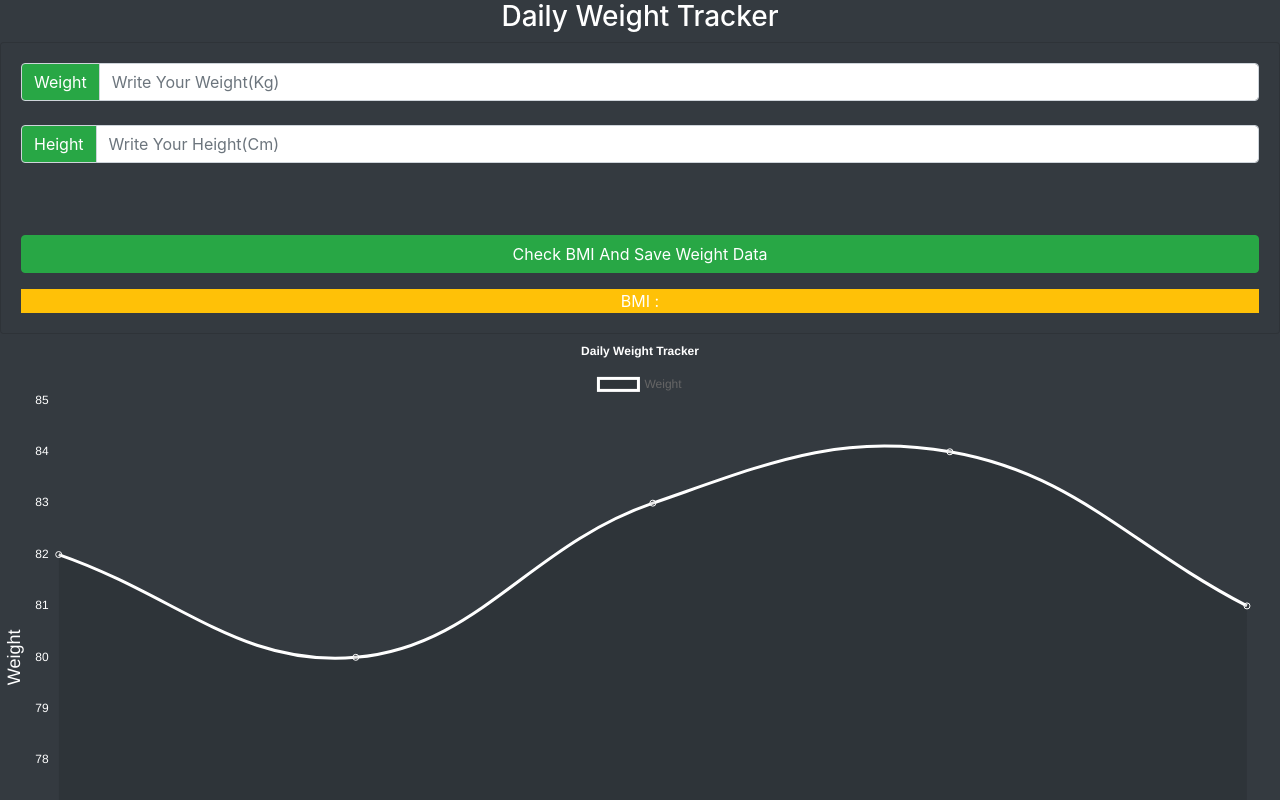
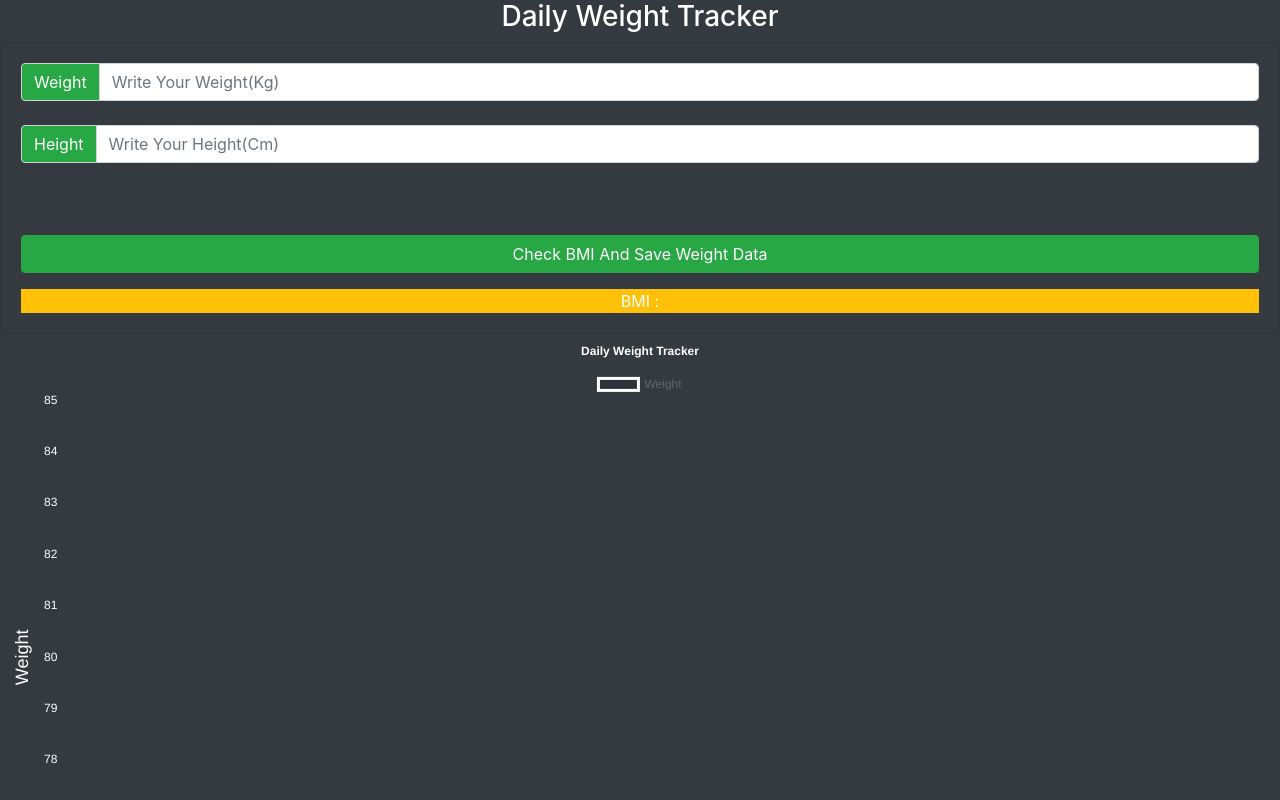
Before and after one commit to wonho1401/React_weight_tracker, a React (Create React App) app: page / in a window 1280 px wide. Shown: the top 800 px of the page. Built offline with nearby package versions, Linux system fonts and the light colour scheme.

Commit message:
Fix LocalStorage

```diff
--- a/src/App.js
+++ b/src/App.js
@@ -49,11 +49,7 @@ class App extends React.Component {
     this.calcBmi();
     this.checkDate();
 
-    const newData = {
-      weight: this.state.weight,
-      date: new Date().toLocaleString().split(",")[0],
-    };
-
+    const newData = this.state.weight;
     const updatedData = [...this.state.graphData, newData];
     this.setState({
       weight: "",
--- a/src/components/Graph.js
+++ b/src/components/Graph.js
@@ -3,21 +3,21 @@ import { Line } from "react-chartjs-2";
 
 function Graph() {
   let weightData = JSON.parse(localStorage.getItem("List"));
+  console.log(weightData);
 
-  console.log(weightData);
   const data = {
     labels: [
-      "2020.07.27",
-      "2020.07.28",
+      "2020.07.27 오전 8:56:53",
+      "2020.07.28 오전 9:00:00",
       "2020.07.29",
       "2020.07.30",
       "2020.07.31",
-    ], //날짜 들어가야함
+    ], //날짜 들어가야함 -> submit 할 때 state로 저장해서 가져오기?
     datasets: [
       {
         label: "Weight",
         borderColor: "White",
-        data: ["82", "80", "83", "84", "81"], //몸무게 들어가야함.
+        data: weightData, //ok
         pointHoverBorderColor: "white",
       },
     ],
```
Also changed, not shown: 1 other file (tests, documents, lock files or other folders).
